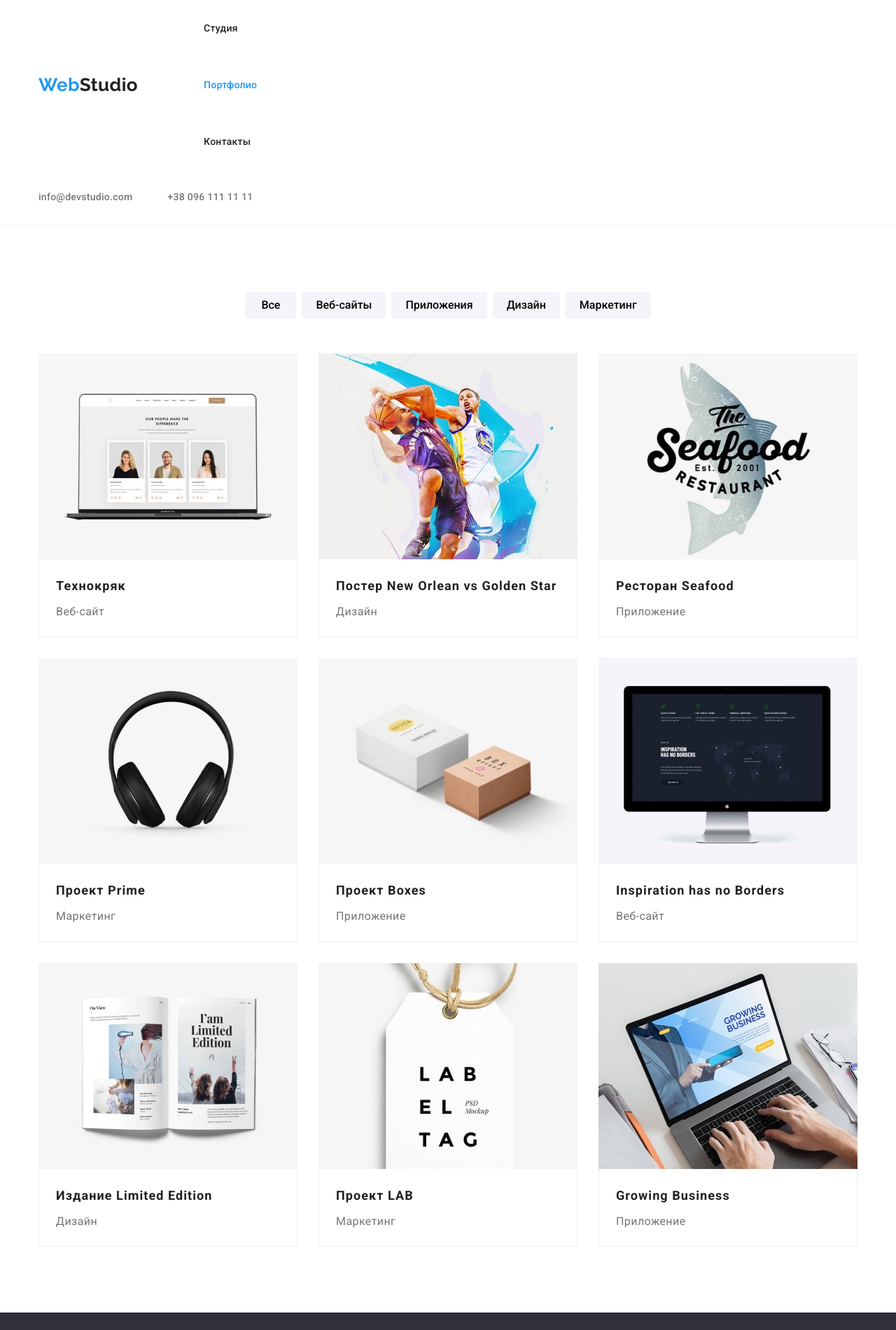
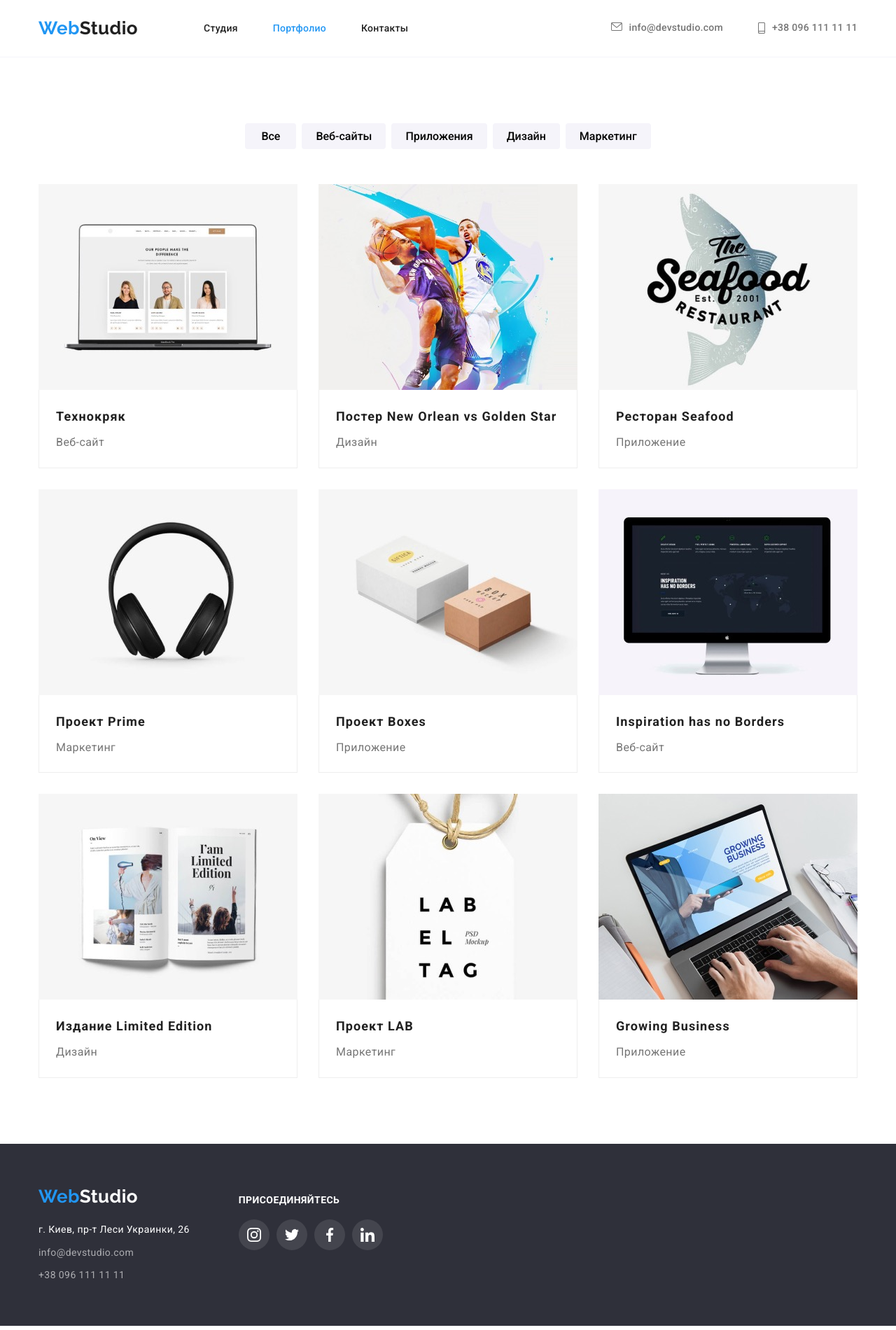
Before and after one commit to artemko77788/-goit-markup-hw-04, a plain HTML site: page portfolio.html in a window 1280 px wide. Shown: the top 1900 px of the page at 70% size. Drawn offline with nearby package versions, Linux system fonts and the light colour scheme.

Commit message:
finale-svg

```diff
--- a/css/styles.css
+++ b/css/styles.css
@@ -47,10 +47,10 @@ ul {
   text-decoration: none;
 }
 
-.flex{
+.flex {
   display: flex;
 }
-.hiden-element{
+.hiden-element {
   visibility: hidden;
   pointer-events: none;
   position: absolute;
@@ -131,6 +131,32 @@ ul {
   margin-right: 50px;
 }
 
+/* icons */
+
+
+.connect-header-list .item{
+display: flex;
+}
+
+
+.connect-header-list .mail{
+  width: 16px;
+  height: 12px;
+  margin-right: 10px;
+  fill: currentColor;
+  align-items: center;
+
+}
+.connect-header-list .phone{
+  width: 10px;
+  height: 16px;
+  margin-right: 10px;
+  fill:currentColor;
+  align-items: center;
+}
+
+
+
 /* hero */
 
 .hero {
@@ -194,14 +220,14 @@ ul {
   position: absolute;
 }
 
-.our-features .subtitle {
+.our-features-description .subtitle {
   font-weight: 700;
   font-size: 14px;
   line-height: 1.2;
   text-transform: uppercase;
   margin-bottom: 10px;
 }
-.our-features p {
+.our-features-description .text-features {
   color: var(--secondery-text-color);
 
   font-weight: 400;
@@ -209,36 +235,28 @@ ul {
   line-height: 1.7;
 }
 
-
-
-
 .our-features-description {
   display: flex;
   width: 270px;
   flex-wrap: wrap;
   margin-right: 30px;
-
 }
 
 .features-bg {
   display: flex;
- width: 270px;
+  width: 270px;
   height: 120px;
   margin-bottom: 30px;
   background-color: #f5f4fa;
   border-radius: 4px;
-  margin-right: 30px;
   justify-content: center;
   align-items: center;
-
 }
 
 .features-icon {
   display: flex;
   fill: var(--primary-text-color);
-
 }
-
 
 .our-features-description:not(:last-child) {
   margin-right: 30px;
@@ -283,7 +301,6 @@ ul {
   padding-bottom: 30px;
 }
 
-
 .team-item {
   text-align: center;
   background: #ffffff;
@@ -292,92 +309,73 @@ ul {
   border-radius: 0px 0px 4px 4px;
 }
 
-.team-item:not(:last-child){
+.team-item:not(:last-child) {
   margin-right: 30px;
 }
 
-
 /* Social icons */
 
-.icons-social-aline{
+.icons-social-aline {
   justify-content: center;
-
 }
-.socil-list:not(:last-child){
+.socil-list:not(:last-child) {
   margin-right: 10px;
-
 }
 
-.icons-social-team{
+.icons-social-team {
   display: flex;
   width: 44px;
   height: 44px;
   border-color: transparent;
   border-radius: 50%;
-  fill: #AFB1B8;
+  fill: #afb1b8;
   justify-content: center;
   align-items: center;
-
-
 }
 
-.icons-social{
+.icons-social {
   width: 20px;
   height: 20px;
-
 }
 
 .icons-social-team:hover,
-.icons-social-team:focus{
+.icons-social-team:focus {
   background-color: var(--accent-color);
   fill: var(--white-color);
   cursor: pointer;
 }
 
+/* our-customars */
 
 
-
-/* our-customars */
-
-.our-customars {
-  display: flex;
-
-}
-.our-customers-link:not(:last-child){
+.customers-icon:not(:last-child) {
   margin-right: 30px;
 }
 
 .our-customers-link {
   width: 170px;
-height: 92px;
+  height: 92px;
   display: flex;
   border: 1px solid #afb1b8;
   border-radius: 4px;
   justify-content: center;
-align-items: center;
+  align-items: center;
+  color: #afb1b8;
 }
 
-.icon-customers{
-display: inline-block;
-border: none;
-  fill: #AFB1B8;
+.icon-customers {
+  display: inline-block;
+  border: none;
+  fill: currentColor;
+}
+
+.our-customers-link:hover,
+.our-customers-link:focus {
+  color: var(--accent-color);
+  border: 1px solid var(--accent-color);
+  cursor: pointer;
 
 }
-
-
-.icon-customers:hover,
-.icon-customers:focus{
-  fill: var(--accent-color);
-  cursor: pointer;
-}
-
-
-
-
-
-
-
-
 
 /* portfolio */
 
@@ -407,6 +405,7 @@ border: none;
   background-color: var(--accent-color);
   color: var(--white-color);
 }
+
 .portfolio-list {
   display: flex;
   flex-wrap: wrap;
@@ -428,6 +427,15 @@ border: none;
 .portfolio-list {
   line-height: 1.9;
   font-size: 16px;
+}
+
+.portfolio-list-item:hover,
+.portfolio-list-item:focus{
+  box-shadow: 0px 1px 1px rgba(0, 0, 0, 0.12), 0px 4px 4px rgba(0, 0, 0, 0.06), 1px 4px 6px rgba(0, 0, 0, 0.16);
+
+
+
+
 }
 
 .portfolio-list a {
@@ -456,8 +464,6 @@ border: none;
 .portfolio-list p {
   color: var(--secondery-text-color);
 }
-
-
 
 /* footer */
 
@@ -495,3 +501,38 @@ border: none;
   padding-top: 60px;
   padding-bottom: 60px;
 }
+.footer-adres{
+  margin-right: 70px;
+}
+
+
+
+/* footert join us */
+
+.footer-join{
+margin-top: 12px;
+}
+
+.footer-join-text{
+  color: var(--white-color);
+  text-transform: uppercase;
+  font-weight: 700;
+font-size: 14px;
+line-height: 1.2;
+letter-spacing: 0.03em;
+margin-bottom: 20px;
+}
+
+.footer-join .icons-social-team{
+  fill:var(--white-color);
+  background-color: rgba(255, 255, 255, 0.1);
+}
+.footer-join .icons-social-team:hover,
+.footer-join .icons-social-team:focus{
+  background-color: var(--accent-color);
+}
+
+
+.footer-join .icons-social{
+  color: currentColor;
+}
--- a/portfolio.html
+++ b/portfolio.html
@@ -23,13 +23,13 @@
     <!-- Шапка страницы -->
 
     <header class="header-underline">
-      <div class="container all-main-item">
+      <div class="container flex">
         <nav class="main-nav">
           <a href="./index.html" lang="en" class="logo"
             ><span class="text">Web</span>Studio</a
           >
 
-          <ul class="list main-nav-list">
+          <ul class="list flex">
             <li class="main-nav-item">
               <a href="./index.html" class="item ">Студия</a>
             </li>
@@ -42,12 +42,16 @@
 
         <ul class="list connect-header">
           <li class="connect-header-list">
-            <a href="mailto:info@devstudio.com" class="item"
-              >info@devstudio.com</a
+            <a href="mailto:info@devstudio.com" class="item "> <svg class="mail">
+              <use href="./images/icons.svg#icon-mail"></use>
+            </svg>
+              info@devstudio.com</a
             >
           </li>
           <li class="connect-header-list">
-            <a href="tel:+380961111111" class="item">+38 096 111 11 11</a>
+            <a href="tel:+380961111111" class="item "><svg class="phone">
+              <use href="./images/icons.svg#icon-smartphone"></use>
+            </svg>+38 096 111 11 11</a>
           </li>
         </ul>
       </div>
@@ -216,7 +220,8 @@
     </main>
 
     <footer class="main-footer">
-      <div class="container">
+      <div class="container flex">
+       <div class="footer-adres">
           <a href="./index.html" lang="en" class="logo"
             ><span class="text">Web</span>Studio
           </a>
@@ -236,6 +241,53 @@
             </ul>
           </address>
        </div>
+        <div class="footer-join" >
+          <h3 class="footer-join-text">присоединяйтесь</h3>
+          <ul class="list flex icons-social-aline">
+            <li class="socil-list">
+              <a href="" class="icons-social-team">
+                <svg class="icons-social">
+                  <use href="./images/icons.svg#icon-instagram"></use>
+                </svg>
+              </a>
+            </li>
+            <li class="socil-list">
+              <a href="" class="icons-social-team">
+                <svg class="icons-social">
+                  <use
+                    href="./images/icons.svg#icon-twitter"
+                    width="20"
+                    height="20"
+                  ></use>
+                </svg>
+              </a>
+            </li>
+            <li class="socil-list">
+              <a href="" class="icons-social-team">
+                <svg class="icons-social">
+                  <use
+                    href="./images/icons.svg#icon-facebook"
+                    width="20"
+                    height="20"
+                  ></use>
+                </svg>
+              </a>
+            </li>
+            <li class="socil-list">
+              <a href="" class="icons-social-team">
+                <svg class="icons-social">
+                  <use
+                    href="./images/icons.svg#icon-linkedin"
+                    width="20"
+                    height="20"
+                  ></use>
+                </svg>
+              </a>
+            </li>
+          </ul>
+        </div>
+      </div>
+
     </footer>
   </body>
 </html>
```
Also changed, not shown: index.html (+71 -22 lines). Lines whose indentation alone changed are shown as unchanged.
